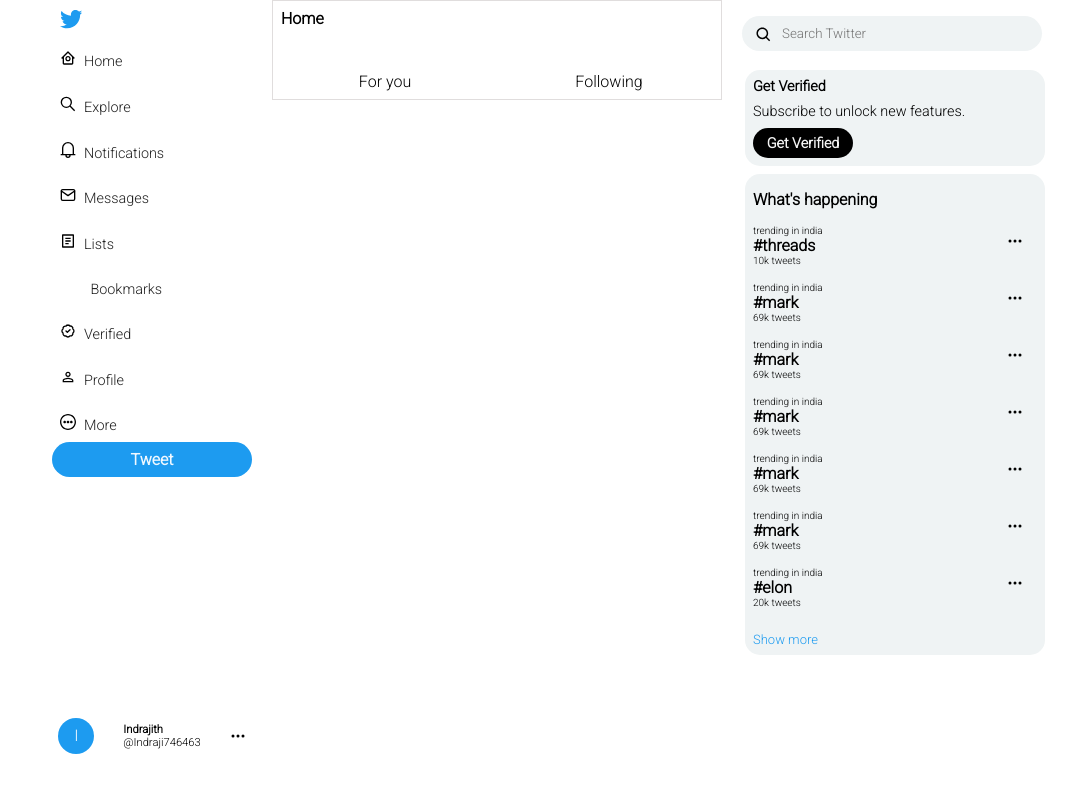
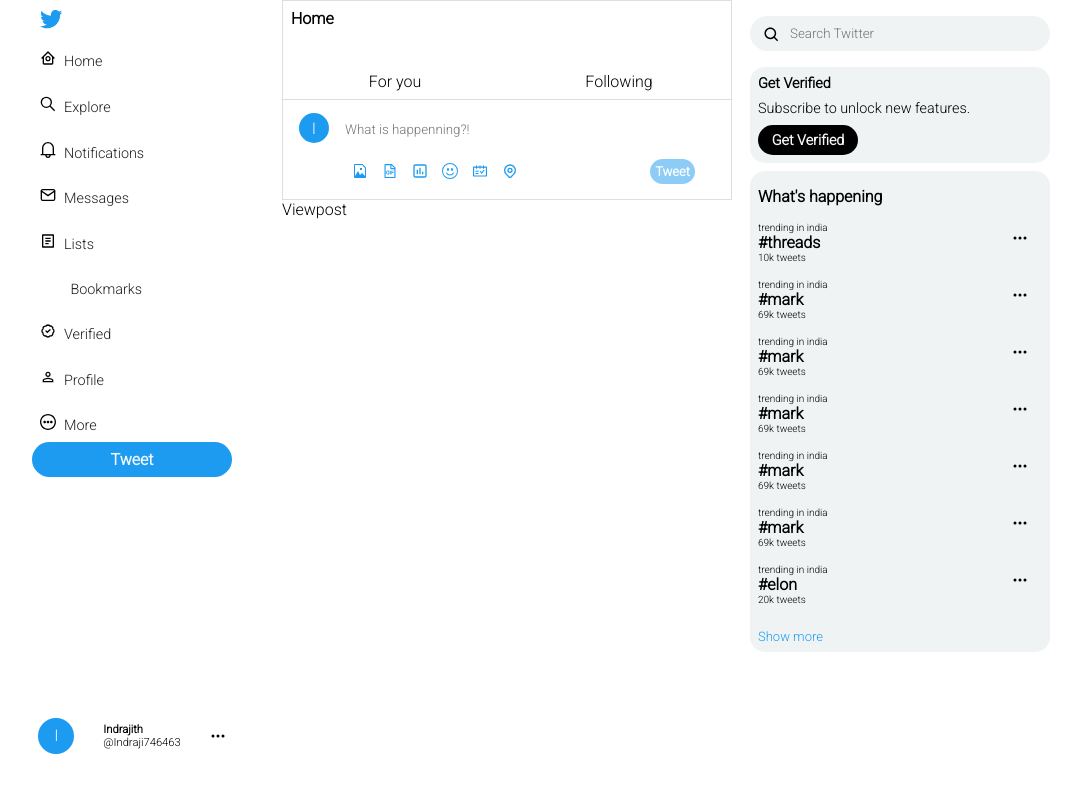
Before and after one commit to indracit/react_twitter_clone, a React (Vite) app: page / in a window 1280 px wide. Shown: the top 792 px of the page, without its empty margins (98-1179 px from the left). Built offline with nearby package versions, Linux system fonts and the light colour scheme; some icons are missing.

Commit message:
added tweet post

```diff
--- a/src/App.jsx
+++ b/src/App.jsx
@@ -5,28 +5,32 @@ import './app.scss'
 import Userdetails from './components/Userdetails'
 import Topbar from './components/Topbar';
 import RightSideBar from './components/RightSideBar'
-
+import Home from './pages/Home'
 function App() {
 
   return (
     <>
     <div className='app'>
+
       <div className='sidebar'>
         <div>
-      <Logo/>
-      <Sidebar/>
-      <Tweet/>
-      </div>
-      <Userdetails/>
+        <Logo/>
+        <Sidebar/>
+        <Tweet/>
+        </div>
+        <Userdetails/>
       </div>
 
       <div className='t-bar'>
         <Topbar/>
+      <div><Home/></div>
       </div>
+
 
       <div className='r-bar'>
         <RightSideBar/>
       </div>
+
     </div>
     </>
   )
--- a/src/app.scss
+++ b/src/app.scss
@@ -11,29 +11,31 @@
 @mixin center{
     display: flex;
     justify-content: center;
+    flex-wrap: wrap;
     // align-items: center;
 }
 
 .app {
     @include center;
-    width: 1250px;
+
 }
 
 
 
 .sidebar {
     display: flex;
-    position: fixed;
+    // position: fixed;
     height: 95vh;
     flex-direction: column;
     justify-content: space-between;
-    left: 150px;
+    // left: 120px;
 }
-.t-bar{
-    position: fixed;
-    left:370px;
-}
-.r-bar{
-    position: relative;
-    left:360px;
-}
+// .t-bar{
+//     // position: fixed;
+//     // left:333px;
+//     // z-index: 1;
+// }
+// .r-bar{
+//     // position: relative;
+//     // left:340px;
+// }
--- /dev/null
+++ b/src/components/Addpost.jsx
@@ -0,0 +1,46 @@
+import '../styles/sidebar.scss';
+import {GoFileMedia} from 'react-icons/go'
+import {AiOutlineFileGif} from 'react-icons/ai'
+import {CgPoll} from 'react-icons/cg'
+import {BsEmojiSmile} from 'react-icons/bs'
+import {AiOutlineSchedule} from 'react-icons/ai'
+import {HiOutlineLocationMarker} from 'react-icons/hi'
+const Addpost = () => {
+  return (
+    <div className='tweetpost'>
+        <div className='homepage'>
+            <div className="userimg">I</div>
+            <div>
+            <input className= 'postinput' type='text' placeholder='What is happenning?!'/>
+            </div>
+            </div>
+        <div className='icon-tweets'>
+          <div className='icons-i'>
+            <div>
+              <GoFileMedia/>
+            </div>
+            <div>
+              <AiOutlineFileGif/>
+            </div>
+            <div>
+              <CgPoll/>
+            </div>
+            <div>
+              <BsEmojiSmile/>
+            </div>
+            <div>
+              <AiOutlineSchedule/>
+            </div>
+            <div>
+              <HiOutlineLocationMarker/>
+            </div>
+          </div>
+          <div className='tweet-i'>
+            <p>Tweet</p>
+          </div>
+        </div>
+    </div>
+  )
+}
+
+export default Addpost
--- /dev/null
+++ b/src/components/Viewpost.jsx
@@ -0,0 +1,9 @@
+
+
+const Viewpost = () => {
+  return (
+    <div>Viewpost</div>
+  )
+}
+
+export default Viewpost
--- a/src/pages/Home.jsx
+++ b/src/pages/Home.jsx
@@ -1,9 +1,11 @@
-
-
+import Addpost from "../components/Addpost"
+import Viewpost from "../components/Viewpost"
 const Home = () => {
     return (
     <div className="home">
-        Home
+        <Addpost/>
+        <Viewpost/>
+
     </div>
     )
 }
--- a/src/styles/sidebar.scss
+++ b/src/styles/sidebar.scss
@@ -117,13 +117,20 @@ padding: .4rem;
     width: 450px;
     height: 100px;
     display: flex;
+    // position: relative;
     flex-direction: column;
     justify-content: space-between;
-    // background-color: #0b68a7;
+    // background-color:#fff;
+    background-color: rgba(255, 255, 255);
+
+
     @include border;
     //
     p {
         padding: .5rem;
+    }
+    p:hover{
+        cursor: pointer;
     }
     .top-content{
         display: flex;
@@ -135,6 +142,7 @@ padding: .4rem;
             width: 225px;
         }
         p:hover{
+            cursor: pointer;
             background-color:$hovercolor;
         }
 
@@ -143,20 +151,22 @@ padding: .4rem;
 
 }
 
+
+
 .rightsidebar{
     // background-color: antiquewhite;
     width: 320px;
     height: fit-content;
     @include center;
-    position: relative;
+    // position: relative;
     flex-direction: column;
 
     // @include border;
 
     .search {
         display: flex;
-        position: absolute;
-        right: -13px;
+        position: relative;
+        // right: -13px;
         padding: 1rem;
         border-radius: 50px;
 
@@ -176,19 +186,19 @@ padding: .4rem;
 
         }
     }
-    .p-verify{
-        position: absolute;
-        top:70px;
-    }
-    .sticky-search{
-        background-color:#fff;
-        width: 316px;
-        height: 55px;
-        position: fixed;
-        top:0px;
-        z-index: 1;
+    // .p-verify{
+    //     position: absolute;
+    //     top:70px;
+    // }
+    // .sticky-search{
+    //     background-color:#fff;
+    //     width: 316px;
+    //     height: 55px;
+    //     position: fixed;
+    //     top:0px;
+    //     z-index: 1;
 
-    }
+    // }
 
 }
 
@@ -309,3 +319,88 @@ padding: .4rem;
     cursor: pointer;
     background-color:#e1e3e3 ;
 }
+
+.tweetpost{
+    @include border;
+    // top: 100px;
+    border-top: 0;
+    height: 100px;
+    display: flex;
+    flex-direction: column;
+    // align-items: center;
+    justify-content:space-evenly;
+}
+
+.icon-tweets{
+    margin-left: 62px;
+    display: flex;
+    justify-content: space-between;
+    align-items: center;
+    width: 350px;
+
+
+    .icons-i{
+        display: flex;
+        cursor: pointer;
+        justify-content:space-between;
+        width: 180px;
+        color: #1d9bf0;
+    }
+
+    .icons-i div{
+        width: 30px;
+        height: 30px;
+        @include center;
+        border-radius: 50%;
+    }
+    .icons-i div:hover{
+        background-color:#cce6f8;
+    }
+    .tweet-i{
+        background-color:#8dccf7;
+        padding: 5px;
+        // cursor: pointer;
+        cursor:default;
+        font-size: 13px;
+        font-weight: bold;
+        color: #fff;
+        border-radius: 50px;
+    }
+}
+
+.homepage{
+    display: flex;
+    align-items: center;
+    // position: relative;
+    // left:130px;
+    // right: 0;
+    // bottom:0;
+    // z-index: -1;
+    // width: 450px;
+
+    div{
+        margin-left: 1rem;
+    }
+    .userimg{
+        margin-left: 1rem;
+        @include center;
+        width: 30px;
+        height:30px;
+        color: aliceblue;
+        border-radius: 50%;
+        background-color: #1d9bf0;
+
+    }
+    input {
+        border:0;
+        outline:0;
+    }
+    input:focus {
+        outline:none!important;
+    }
+    .postinput{
+        border-style: none;
+
+    }
+
+}
```
